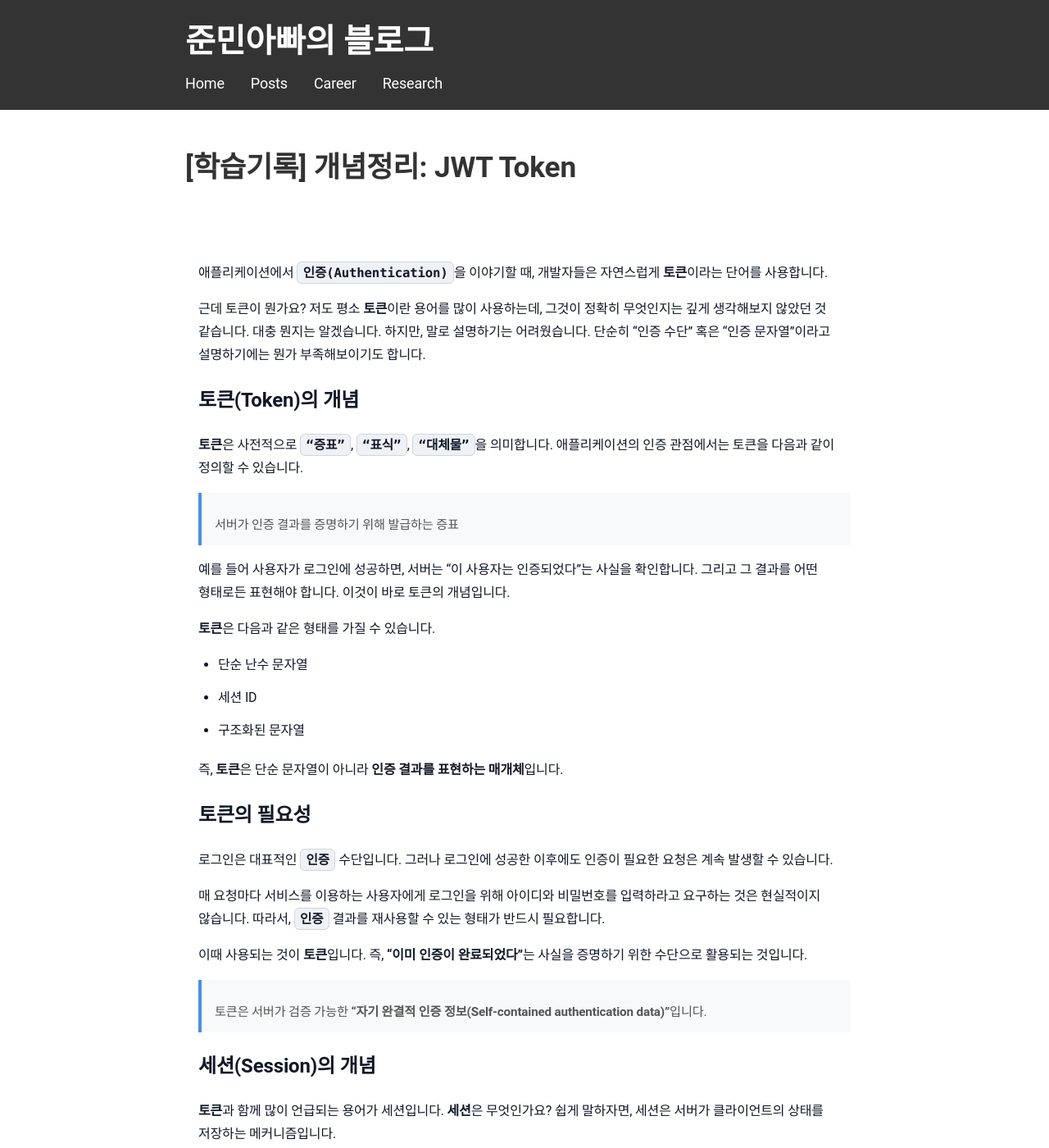
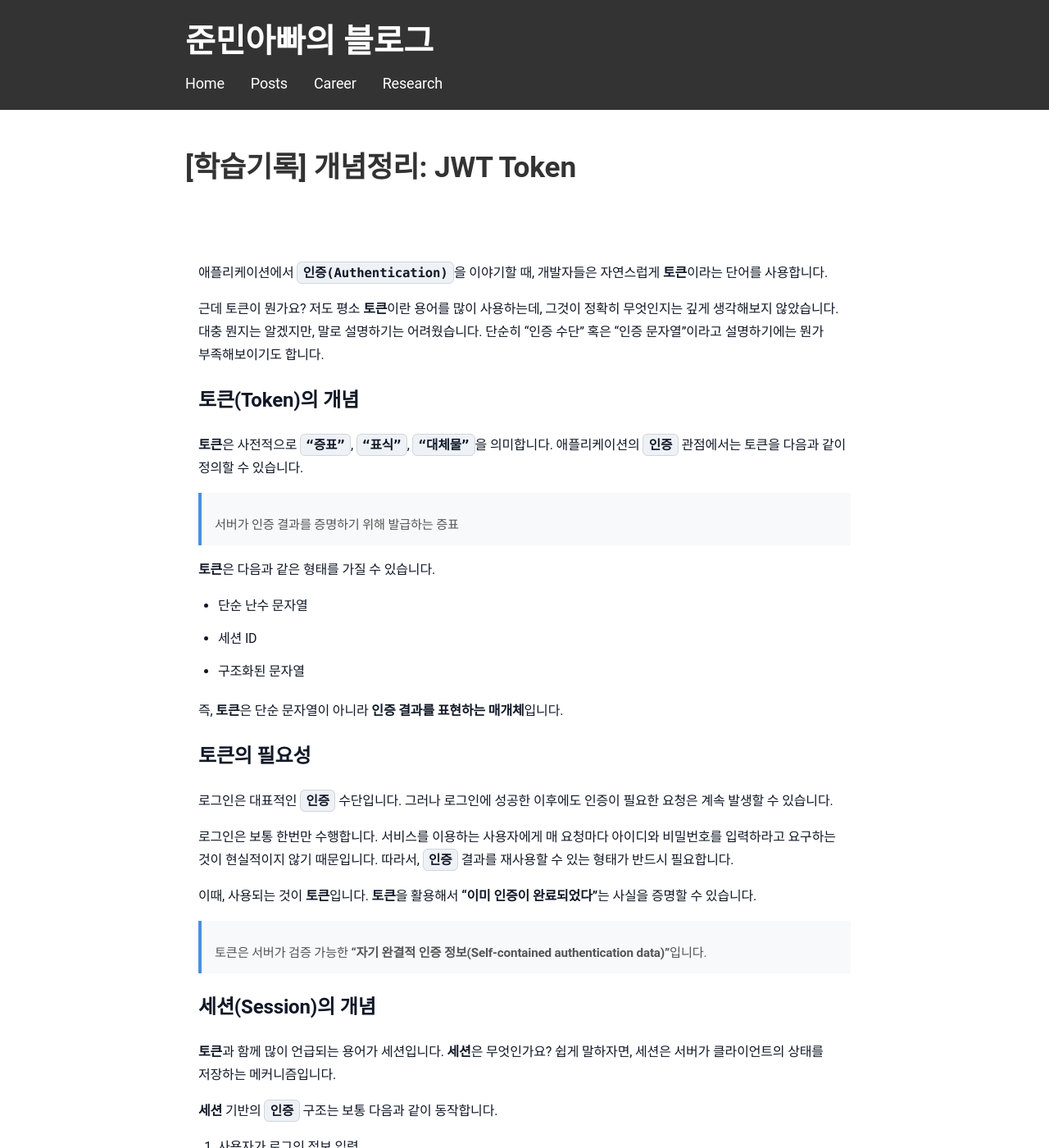
Before and after one commit to sanghoon-lee/sanghoon-lee.github.io, a Jekyll site: the page built from _posts/2026-02-28-JWT.md, in a window 1280 px wide and 1400 px high. Shown: the whole window at 82% size. Built offline with Jekyll 4.4.1, drawn with Linux system fonts in a browser that asks for light colours; nearby versions of some CDN libraries; comment, search, counter and statistics services are not loaded; some of the changed text lies outside the part shown.

Commit message:
JWT Token 포스팅 추가

````diff
--- a/_posts/2026-02-28-JWT.md
+++ b/_posts/2026-02-28-JWT.md
@@ -7,15 +7,13 @@ categories: 학습기록
 
 애플리케이션에서 `인증(Authentication)`을 이야기할 때, 개발자들은 자연스럽게 **토큰**이라는 단어를 사용합니다.
 
-근데 토큰이 뭔가요? 저도 평소 **토큰**이란 용어를 많이 사용하는데, 그것이 정확히 무엇인지는 깊게 생각해보지 않았던 것 같습니다. 대충 뭔지는 알겠습니다. 하지만, 말로 설명하기는 어려웠습니다. 단순히 “인증 수단” 혹은 "인증 문자열"이라고 설명하기에는 뭔가 부족해보이기도 합니다.
+근데 토큰이 뭔가요? 저도 평소 **토큰**이란 용어를 많이 사용하는데, 그것이 정확히 무엇인지는 깊게 생각해보지 않았습니다. 대충 뭔지는 알겠지만, 말로 설명하기는 어려웠습니다. 단순히 “인증 수단” 혹은 "인증 문자열"이라고 설명하기에는 뭔가 부족해보이기도 합니다.
 
 ## 토큰(Token)의 개념
 
-**토큰**은 사전적으로 `“증표”`, `“표식”`, `“대체물”`을 의미합니다. 애플리케이션의 인증 관점에서는 토큰을 다음과 같이 정의할 수 있습니다.
+**토큰**은 사전적으로 `“증표”`, `“표식”`, `“대체물”`을 의미합니다. 애플리케이션의 `인증` 관점에서는 토큰을 다음과 같이 정의할 수 있습니다.
 
 > 서버가 인증 결과를 증명하기 위해 발급하는 증표
-
-예를 들어 사용자가 로그인에 성공하면, 서버는 “이 사용자는 인증되었다”는 사실을 확인합니다. 그리고 그 결과를 어떤 형태로든 표현해야 합니다. 이것이 바로 토큰의 개념입니다.
 
 **토큰**은 다음과 같은 형태를 가질 수 있습니다.
 
@@ -29,9 +27,9 @@ categories: 학습기록
 
 로그인은 대표적인 `인증` 수단입니다. 그러나 로그인에 성공한 이후에도 인증이 필요한 요청은 계속 발생할 수 있습니다.
 
-매 요청마다 서비스를 이용하는 사용자에게 로그인을 위해 아이디와 비밀번호를 입력하라고 요구하는 것은 현실적이지 않습니다. 따라서, `인증` 결과를 재사용할 수 있는 형태가 반드시 필요합니다.
+로그인은 보통 한번만 수행합니다. 서비스를 이용하는 사용자에게 매 요청마다 아이디와 비밀번호를 입력하라고 요구하는 것이 현실적이지 않기 때문입니다. 따라서, `인증` 결과를 재사용할 수 있는 형태가 반드시 필요합니다.
 
-이때 사용되는 것이 **토큰**입니다. 즉, **“이미 인증이 완료되었다”**는 사실을 증명하기 위한 수단으로 활용되는 것입니다.
+이때, 사용되는 것이 **토큰**입니다. **토큰**을 활용해서 **“이미 인증이 완료되었다”**는 사실을 증명할 수 있습니다.
 
 > 토큰은 서버가 검증 가능한 **“자기 완결적 인증 정보(Self-contained authentication data)”**입니다.
 
@@ -75,6 +73,11 @@ JWT는 다음과 같이 세 부분으로 구성됩니다.
 Header.Payload.Signature
 ```
 
+**예시**
+```
+eyJhbGciOiJIUzI1NiJ9.eyJzdWIiOiJ1c2VyIiwiaWF0IjoxNzcyMjQyNjc5LCJleHAiOjE3NzIyNDYyNzl9.i7vBINqbjZ2G_e6zGrYp9oTNSt-Pmb-hOaARX3hXg-g
+```
+
 ## JWT의 구성
 
 ### Header
@@ -95,11 +98,13 @@ Header.Payload.Signature
 Payload 영역에는 토큰이 무엇을 증명하고 있는지에 대한 선언을 담고 있는 Claim이라는 정보가 들어갑니다.
 
 **예시**
+```json
 {
   "sub": "user123",
   "role": "ADMIN",
   "exp": 1710000000
 }
+```
 
 Claim의 종류
 
````
